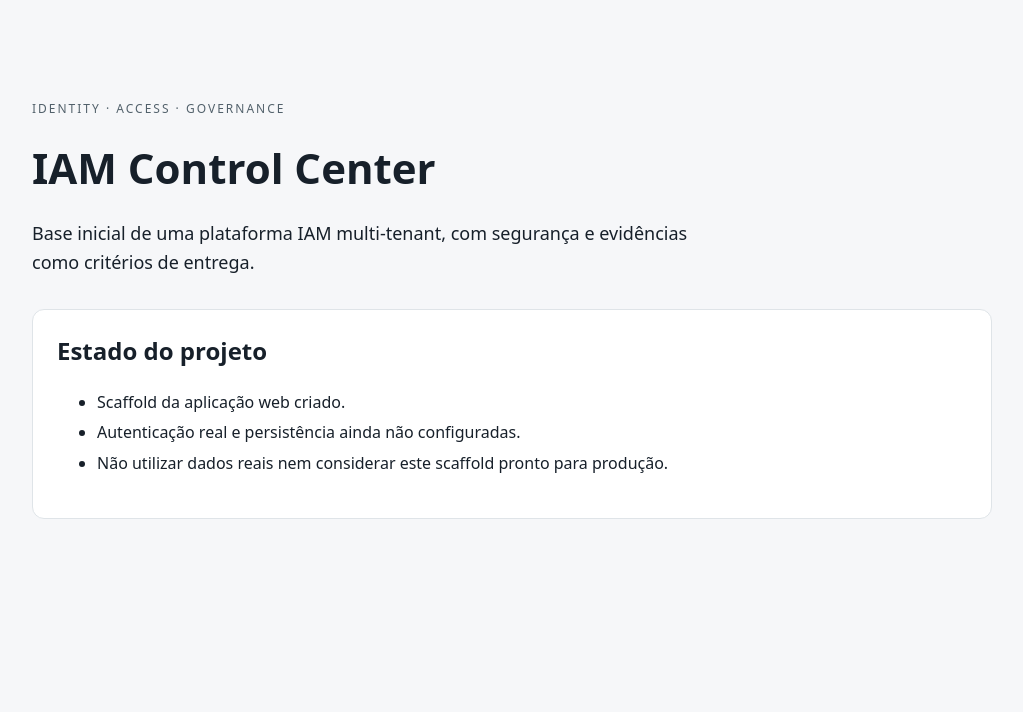
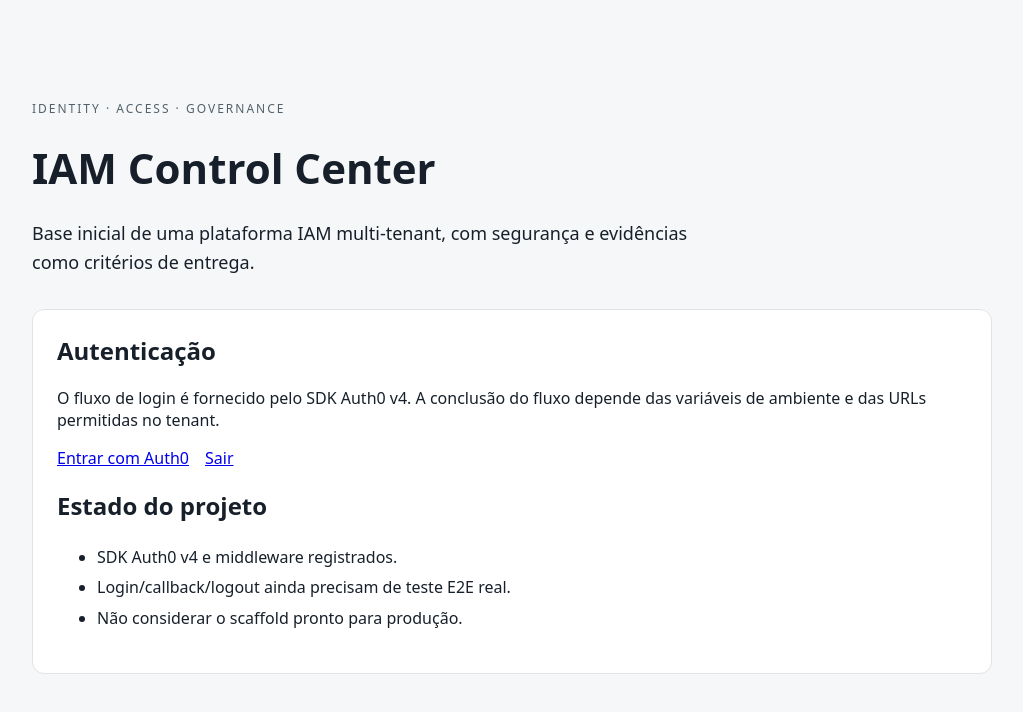
Before and after one commit to alexoaraujo/iam-control-center-new, a Next.js app in the folder apps/web/: page / in a window 1280 px wide. Shown: the top 712 px of the page, without its empty margins (128-1151 px from the left). Built offline with nearby package versions, Linux system fonts and the light colour scheme.

Commit message:
feat(auth): integrate Auth0 Next.js SDK v4

```diff
--- a/apps/web/package.json
+++ b/apps/web/package.json
@@ -11,18 +11,19 @@
     "test": "vitest run"
   },
   "dependencies": {
+    "@auth0/nextjs-auth0": "^4.33.0",
     "next": "15.5.28",
     "react": "19.1.10",
     "react-dom": "19.1.10"
   },
   "devDependencies": {
+    "@eslint/eslintrc": "3.3.1",
     "@types/node": "24.0.10",
     "@types/react": "19.1.8",
     "@types/react-dom": "19.1.7",
     "eslint": "9.30.1",
     "eslint-config-next": "15.5.28",
     "typescript": "5.8.3",
-    "vitest": "4.1.12",
-    "@eslint/eslintrc": "3.3.1"
+    "vitest": "4.1.12"
   }
 }
--- a/apps/web/src/app/page.tsx
+++ b/apps/web/src/app/page.tsx
@@ -9,11 +9,17 @@ export default function HomePage() {
         Base inicial de uma plataforma IAM multi-tenant, com segurança e evidências como critérios de entrega.
       </p>
       <section style={{ marginTop: 32, background: "#fff", border: "1px solid #dfe4e8", borderRadius: 12, padding: 24 }}>
-        <h2 style={{ marginTop: 0 }}>Estado do projeto</h2>
+        <h2 style={{ marginTop: 0 }}>Autenticação</h2>
+        <p>O fluxo de login é fornecido pelo SDK Auth0 v4. A conclusão do fluxo depende das variáveis de ambiente e das URLs permitidas no tenant.</p>
+        <p style={{ display: "flex", gap: 16, flexWrap: "wrap" }}>
+          <a href="/auth/login">Entrar com Auth0</a>
+          <a href="/auth/logout">Sair</a>
+        </p>
+        <h2>Estado do projeto</h2>
         <ul style={{ lineHeight: 1.9 }}>
-          <li>Scaffold da aplicação web criado.</li>
-          <li>Autenticação real e persistência ainda não configuradas.</li>
-          <li>Não utilizar dados reais nem considerar este scaffold pronto para produção.</li>
+          <li>SDK Auth0 v4 e middleware registrados.</li>
+          <li>Login/callback/logout ainda precisam de teste E2E real.</li>
+          <li>Não considerar o scaffold pronto para produção.</li>
         </ul>
       </section>
     </main>
```
Also changed, not shown: apps/web/src/lib/auth0.ts (added, +9 -0 lines), apps/web/src/middleware.ts (added, +12 -0 lines), 1 other file (tests, documents, lock files or other folders).
